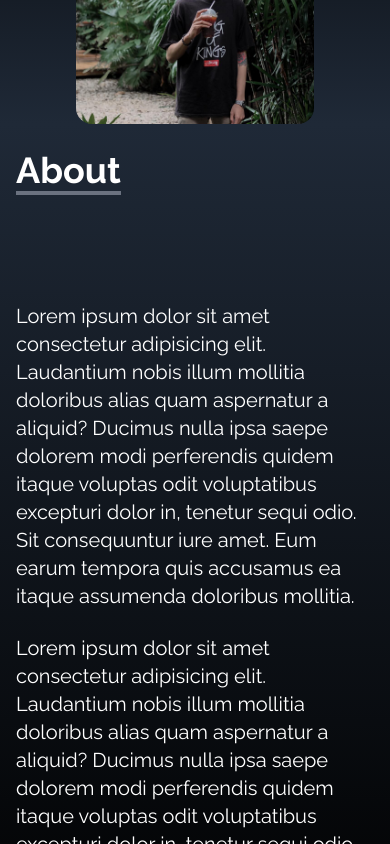
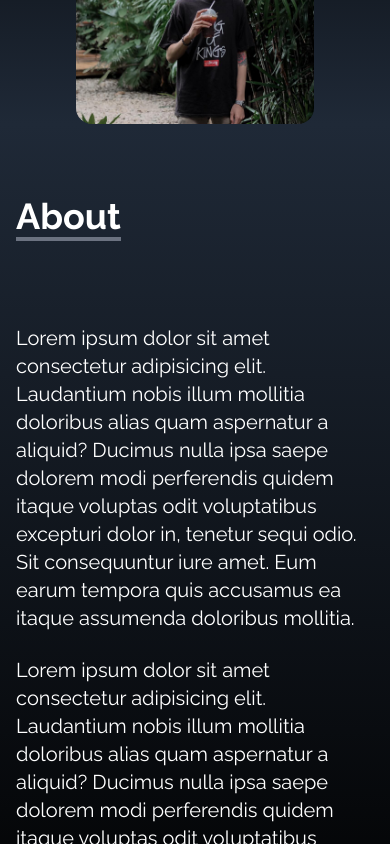
Before and after one commit to aumnitipath/portfolio-app, a React (Vite) app: page / in a window 390 px wide. Shown: the part 720-1564 px from the top of the page. Built offline with nearby package versions, Linux system fonts and the light colour scheme.

Commit message:
fix:responsive mobile

```diff
--- a/src/components/About.jsx
+++ b/src/components/About.jsx
@@ -4,11 +4,11 @@ const About = () => {
   return (
     <div
       name="about"
-      className="w-full h-screen bg-gradient-to-b from-gray-800 to-black text-white"
+      className="w-full bg-gradient-to-b from-gray-800 to-black text-white sm:h-screen pt-14"
     >
       <div className="max-w-screen-lg p-4 mx-auto flex flex-col justify-center w-full h-full">
-        <div className="pb-8">
-          <p className="text-4xl font-bold inline border-b-4 border-gray-500">
+        <div className="pb-2">
+          <p className="text-4xl font-bold inline border-b-4 border-gray-500  ">
             About
           </p>
         </div>
--- a/src/components/Contact.jsx
+++ b/src/components/Contact.jsx
@@ -4,7 +4,7 @@ const Contact = () => {
   return (
     <div
       name="contact"
-      className="w-full h-screen bg-gradient-to-b from-black to-gray-800 p-4 text-white"
+      className="w-full  bg-gradient-to-b from-black to-gray-800 p-4 text-white sm:h-screen "
     >
       <div className="flex flex-col p-4 justify-center max-w-screen-lg mx-auto h-full">
         <div className="pb-8">
--- a/src/components/Experience.jsx
+++ b/src/components/Experience.jsx
@@ -71,7 +71,7 @@ const Experience = () => {
   return (
     <div
       name="experience"
-      className="bg-gradient-to-b from-gray-800 to-black w-full md:h-screen"
+      className="bg-gradient-to-b from-gray-800 to-black w-full sm:h-screen pt-24 "
     >
       <div className="max-w-screen-lg mx-auto p-4 flex flex-col justify-center w-full h-full text-white">
         <div>
--- a/src/components/Portfolio.jsx
+++ b/src/components/Portfolio.jsx
@@ -48,7 +48,7 @@ const Portfolio = () => {
   return (
     <div
       name="portfolio"
-      className="bg-gradient-to-b from-black  to-gray-800 w-full text-white md:h-screen"
+      className="bg-gradient-to-b from-black  to-gray-800 w-full text-white sm:h-screen"
     >
       <div className="max-w-screen-lg p-4 mx-auto flex flex-col justify-center w-full h-full">
         <div className="pb-8 ">
```
